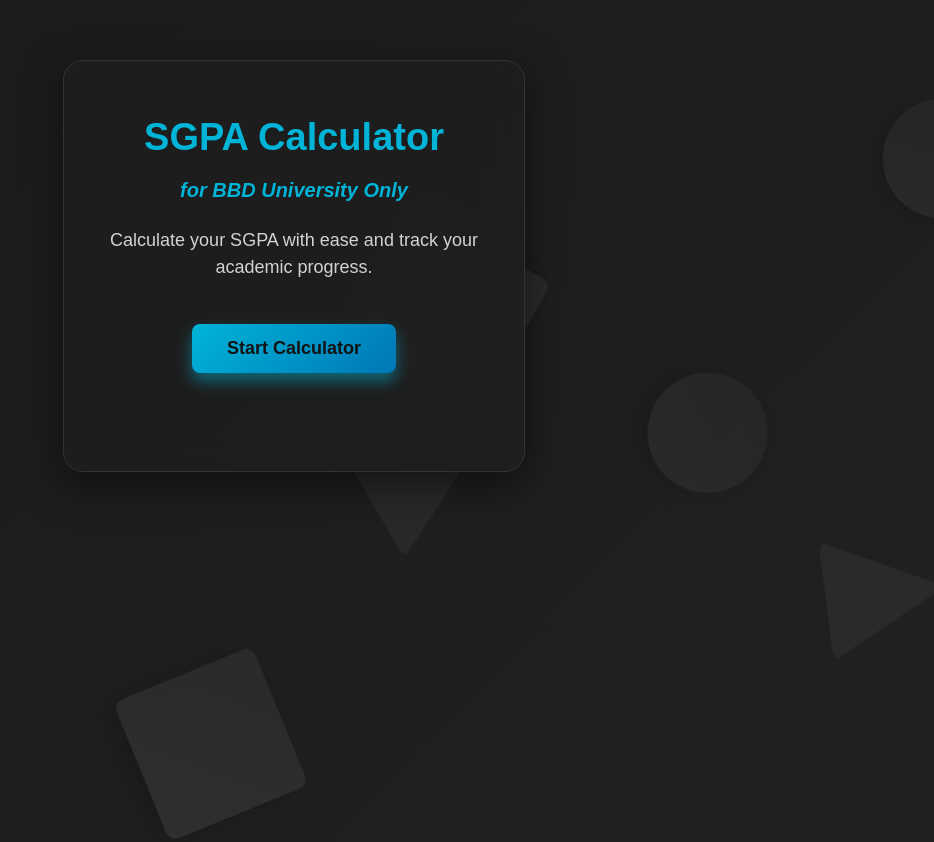
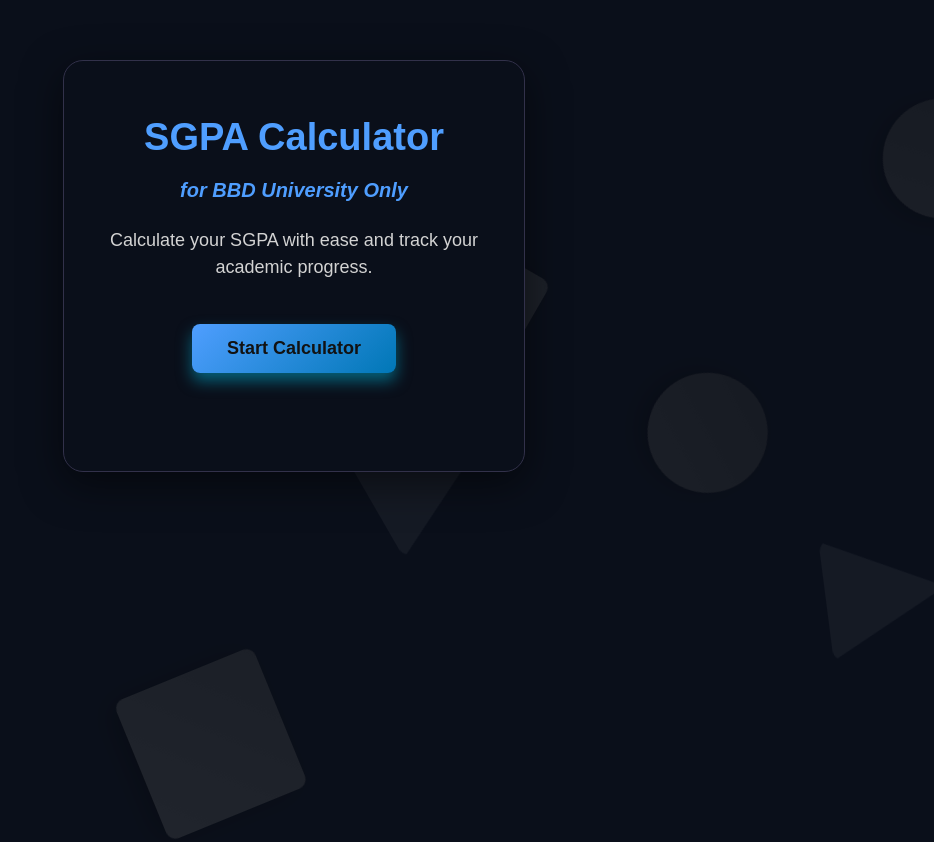
Before and after one commit to priyanshu-p7/sgpacalculator, a plain HTML site: page index.html in a window 1280 px wide. Shown: the part 134-976 px from the top of the page, without its empty margins (346-1280 px from the left). Drawn offline with Linux system fonts and the light colour scheme.

Commit message:
Update style.css

```diff
--- a/style.css
+++ b/style.css
@@ -7,7 +7,7 @@
     justify-content: center;
     align-items: center;
     overflow: hidden;
-    background: linear-gradient(135deg, #121212, #1c1c1c, #292929);
+    background: linear-gradient(135deg, #0a0f1a, #0a0f1a, #0a0f1a);
     background-size: 400% 400%;
     animation: gradientBackground 8s ease infinite;
     color: #f0f0f0;
@@ -15,7 +15,7 @@
 
   .container {
     text-align: center;
-    background: rgba(30, 30, 30, 0.9);
+    background: #0a0f1a;
     border-radius: 20px;
     padding: 30px;
     color: #e0e0e0;
@@ -24,13 +24,13 @@
     width: 100%;
     max-width: 400px;
     min-height: 350px;
-    border: 1px solid #333;
+    border: 1px solid #32314a;
   }
 
   h1 {
     font-size: 38px;
     margin-bottom: 15px;
-    color: #00b4d8;
+    color: #4f9eff;
     animation: fadeIn 1s ease-out;
 
   }
@@ -38,7 +38,7 @@
     font-size: 20px;
     font-style: italic;
     margin-bottom: 25px;
-    color: #00b4d8;
+    color: #4f9eff;
     animation: fadeIn 1s ease-out;
 
   }
@@ -53,7 +53,7 @@
   button {
     padding: 14px 35px;
     border: none;
-    background: linear-gradient(135deg, #00b4d8, #0077b6);
+    background: linear-gradient(135deg, #4f9eff, #0077b6);
     color: #121212;
     font-size: 18px;
     cursor: pointer;
@@ -65,7 +65,7 @@
   }
 
   button:hover {
-    background: linear-gradient(135deg, #0077b6, #00b4d8);
+    background: linear-gradient(135deg, #0077b6, #4f9eff);
     transform: translateY(-3px);
     box-shadow: 0 10px 20px rgba(0, 180, 216, 0.7);
   }
```
